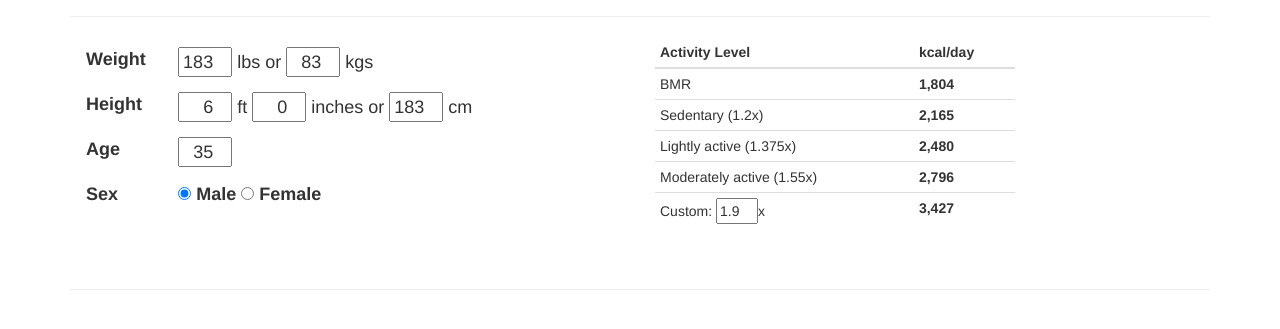
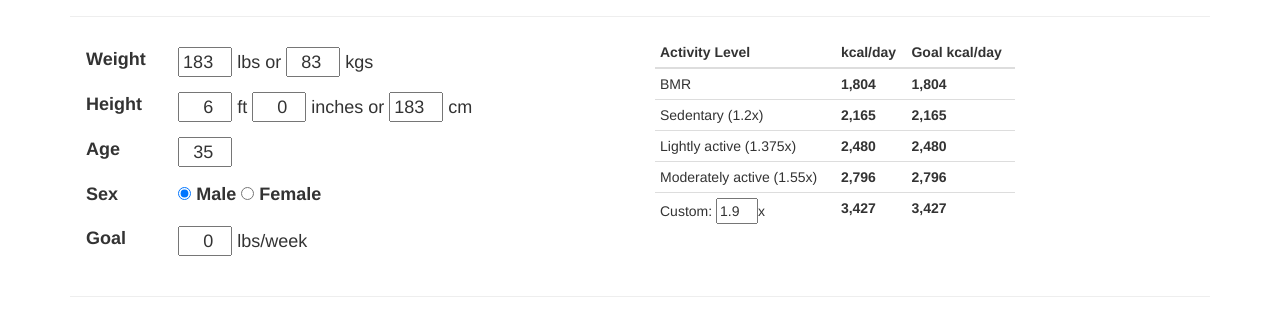
Before and after one commit to oremj/tdeecalc, a website: page app/index.html in a window 1280 px wide. Shown: the part 83-412 px from the top of the page. Drawn offline with nearby package versions, Linux system fonts and the light colour scheme.

Commit message:
feat(*): add goal daily calories

```diff
--- /dev/null
+++ b/app/activity-row.html
@@ -0,0 +1,3 @@
+<td>{{desc}}<span ng-if="mult != 1"> ({{mult}}x)</td>
+<td><strong>{{bmr * mult | number: 0}}</strong></td>
+<td><strong>{{bmr * mult + goalLbs * 500 | number: 0}}</strong></td>
--- a/app/index.html
+++ b/app/index.html
@@ -51,6 +51,12 @@
                                 </label>
                             </div>
                         </div>
+                        <div class="form-group">
+                            <label class="col-sm-2">Goal</label>
+                            <div class="col-sm-10">
+                                <input class="small-input" step="0.1" type="number" ng-model="goalLbs" placeholder="lbs"> lbs/week
+                            </div>
+                        </div>
                     </form>
                 </div>
                 <div class="col-sm-4">
@@ -59,28 +65,18 @@
                             <tr>
                                 <th>Activity Level</th>
                                 <th>kcal/day</th>
+                                <th>Goal kcal/day</th>
                             </tr>
                         </thead>
                         <tbody>
-                            <tr>
-                                <td>BMR</td>
-                                <td><strong>{{bmr | number: 0}}<strong></td>
-                            </tr>
-                            <tr>
-                                <td>Sedentary (1.2x)</td>
-                                <td><strong>{{bmr * 1.2 | number: 0}}<strong></td>
-                            </tr>
-                            <tr>
-                                <td>Lightly active (1.375x)</td>
-                                <td><strong>{{bmr * 1.375 | number: 0}}<strong></td>
-                            </tr>
-                            <tr>
-                                <td>Moderately active (1.55x)</td>
-                                <td><strong>{{bmr * 1.55 | number: 0}}<strong></td>
-                            </tr>
+                            <tr tdee-activity-row desc="BMR" mult="1" bmr="bmr" goal-lbs="goalLbs"></tr>
+                            <tr tdee-activity-row desc="Sedentary" mult="1.2" bmr="bmr" goal-lbs="goalLbs"></tr>
+                            <tr tdee-activity-row desc="Lightly active" mult="1.375" bmr="bmr" goal-lbs="goalLbs"></tr>
+                            <tr tdee-activity-row desc="Moderately active" mult="1.55" bmr="bmr" goal-lbs="goalLbs"></tr>
                             <tr>
                                 <td>Custom: <input class="small-input" step="0.1" type="number" ng-model="customMultiplier">x</td>
                                 <td><strong>{{bmr * customMultiplier | number: 0}}<strong></td>
+                                <td><strong>{{bmr * customMultiplier + goalLbs * 500 | number: 0}}<strong></td>
                             </tr>
                         </tbody>
                     </table>
--- a/app/tdee.js
+++ b/app/tdee.js
@@ -6,7 +6,7 @@ angular.module('tdee', []).controller('TdeeCtrl', function($scope, $locale) {
     $scope.height = 183;
     $scope.sex = "male";
     $scope.weight = 83;
-
+    $scope.goalLbs = 0;
 
     lbToKg = function(w) {
         return w * 0.463592;
@@ -59,4 +59,15 @@ angular.module('tdee', []).controller('TdeeCtrl', function($scope, $locale) {
     $scope.updateKg();
     $scope.updateCm();
     $scope.calcTdee();
+}).directive('tdeeActivityRow', function() {
+    return {
+        restrict: "A",
+        scope: {
+            bmr: "=",
+            desc: "@",
+            goalLbs: "=",
+            mult: "="
+        },
+        templateUrl: "activity-row.html",
+    };
 });
```
